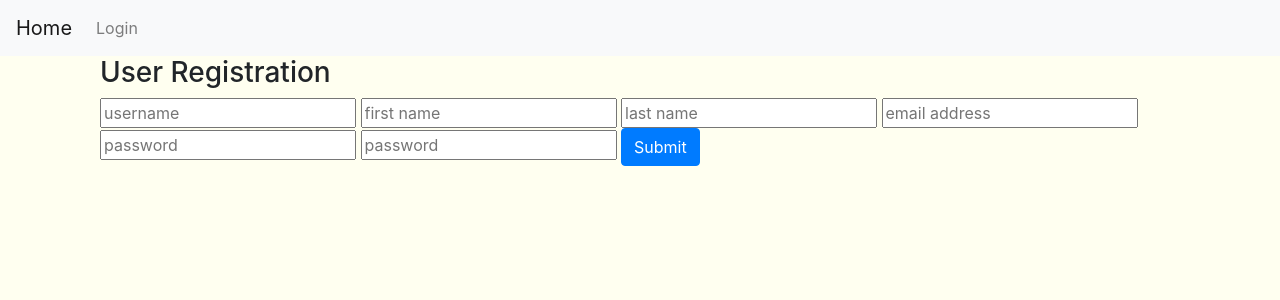
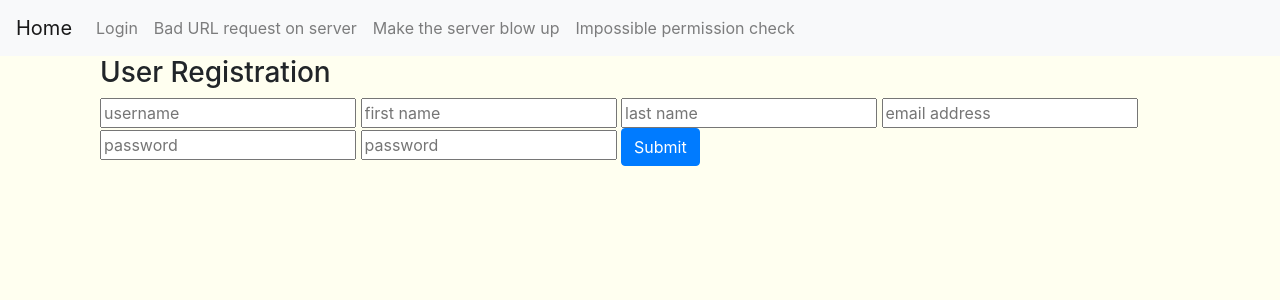
Before and after one commit to mcbridz/django_cookies_demo, a Django app: page /register/ in a window 1280 px wide. Shown: the top 300 px of the page. Run offline with Django 3.2, Linux system fonts and the light colour scheme; some libraries are stand-ins or nearby versions.

Commit message:
Set up for demo

```diff
--- a/cookies_demo/cookies_app/templates/cookies_app/base.html
+++ b/cookies_demo/cookies_app/templates/cookies_app/base.html
@@ -31,6 +31,9 @@
                 {% else %}
                 <li class="nav-item"><a class="nav-link" href="{% url 'cookies_app:login' %}">Login</a></li>
                 {% endif %}
+                <li class="nav-item"><a href="http://localhost:8000/madeup" class="nav-link">Bad URL request on server</a></li>
+                <li class="nav-item"><a href="{% url 'cookies_app:blowup' %}" class="nav-link">Make the server blow up</a></li>
+                <li class="nav-item"><a href="{% url 'cookies_app:impossible' %}" class="nav-link">Impossible permission check</a></li>
             </ul>
         </div>
     </nav>
--- a/cookies_demo/cookies_app/urls.py
+++ b/cookies_demo/cookies_app/urls.py
@@ -7,4 +7,6 @@ urlpatterns = [
     path('register/', views.register, name='register'),
     path('login/', views.login, name='login'),
     path('logout/', views.logout, name='logout'),
+    path('blowup/', views.blowup, name='blowup'),
+    path('impossible/', views.impossible, name='impossible'),
 ]
--- a/cookies_demo/cookies_app/views.py
+++ b/cookies_demo/cookies_app/views.py
@@ -6,8 +6,13 @@ from django.contrib.auth.models import User
 import requests
 import django.contrib.auth
 from datetime import datetime
+from django.contrib.auth.decorators import user_passes_test
 # Utility functions to get and translate date objects, the worst kind of objects..
 
+
+# impossible skill check
+def impossible_check(user):
+    return (user or False)
 
 
 # Regular view functions
@@ -115,3 +120,39 @@ def register(request):
 def logout(request):
     django.contrib.auth.logout(request)
     return HttpResponseRedirect(reverse('cookies_app:login'))
+
+def handler404(request, exception):
+    context = {
+        'code': '404',
+        'message': 'Not found. Where\'s the Marauder\'s Map when you need it?'
+    }
+    return render(request, 'cookies_app/handler.html', context)
+
+def handler500(request):
+    context = {
+        'code': '500',
+        'message': 'Server error. This one isn\'t your fault.'
+    }
+    return render(request, 'cookies_app/handler.html', context)
+
+def handler403(request, exception):
+    context = {
+        'code': '403',
+        'message': 'Forbidden. You. Shall not. Pass.'
+    }
+    return render(request, 'cookies_app/handler.html', context)
+
+def handler400(request, exception):
+    context = {
+        'code': '400',
+        'message': 'Bad Request. Perhaps you could ask more politely?'
+    }
+    return render(request, 'cookies_app/handler.html', context)
+
+def blowup(request):
+    output = User.objects.filter('Bogus Data')
+    return HttpResponse(output)
+
+@user_passes_test(impossible_check)
+def impossible(request):
+    return HttpResponseRedirect(reverse('cookies_app:login'))
--- a/cookies_demo/cookies_demo/settings.py
+++ b/cookies_demo/cookies_demo/settings.py
@@ -13,9 +13,9 @@ BASE_DIR = Path(__file__).resolve().parent.parent
 SECRET_KEY = secrets.django_secret_key
 
 # SECURITY WARNING: don't run with debug turned on in production!
-DEBUG = True
+DEBUG = False
 
-ALLOWED_HOSTS = []
+ALLOWED_HOSTS = ['localhost']
 
 
 # Application definition
--- a/cookies_demo/cookies_demo/urls.py
+++ b/cookies_demo/cookies_demo/urls.py
@@ -13,6 +13,7 @@ Including another URLconf
     1. Import the include() function: from django.urls import include, path
     2. Add a URL to urlpatterns:  path('blog/', include('blog.urls'))
 """
+# from cookies_demo.cookies_app.views import handler400
 from django.contrib import admin
 from django.urls import path, include
 
@@ -20,3 +21,8 @@ urlpatterns = [
     path('admin/', admin.site.urls),
     path('', include('cookies_app.urls')),
 ]
+
+handler400 = 'cookies_app.views.handler400'
+handler500 = 'cookies_app.views.handler500'
+handler403 = 'cookies_app.views.handler403'
+handler404 = 'cookies_app.views.handler404'
```
Also changed, not shown: cookies_demo/cookies_app/templates/cookies_app/handler.html (added, +14 -0 lines).
